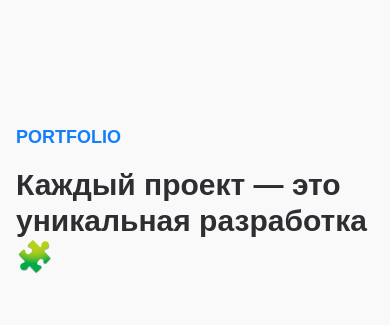
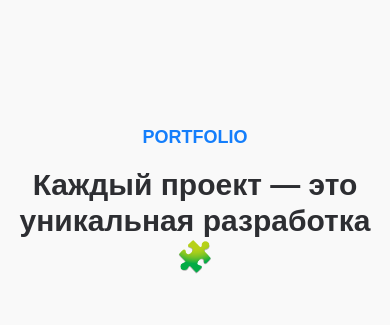
Before and after one commit to dev-tokumei/Tokumeidev, a React (Create React App) app: page / in a window 390 px wide. Shown: the part 2100-2425 px from the top of the page. Built offline with nearby package versions, Linux system fonts and the light colour scheme.

Commit message:
add pt in about_text_block

```diff
--- a/src/components/about/about.css
+++ b/src/components/about/about.css
@@ -24,6 +24,10 @@
   }
   .about_container {
     height: auto;
+  }
+  .text_block {
+    padding-top: 80px;
+    text-align: center;
   }
 }
 
--- a/src/components/projects/project.component.jsx
+++ b/src/components/projects/project.component.jsx
@@ -28,7 +28,7 @@ const Project = () => {
     <div className='w-full bg-[#f9f9f9] pt-20'>
       <Container>
         <div className='w-full justify-center snap-center py-20'>
-          <div>
+          <div className='block_text_project'>
             <h1 className='text-[#147efb] font-bold text-lg mb-4'>PORTFOLIO</h1>
             <p className='text-[#2d2e32] font-bold text-3xl'>
               Каждый проект — это уникальная разработка 🧩
--- a/src/components/projects/project.css
+++ b/src/components/projects/project.css
@@ -19,3 +19,9 @@
   transform: translateY(-100%);
   cursor: pointer;
 }
+
+@media (max-width: 768px) {
+  .block_text_project {
+    text-align: center;
+  }
+}
```
